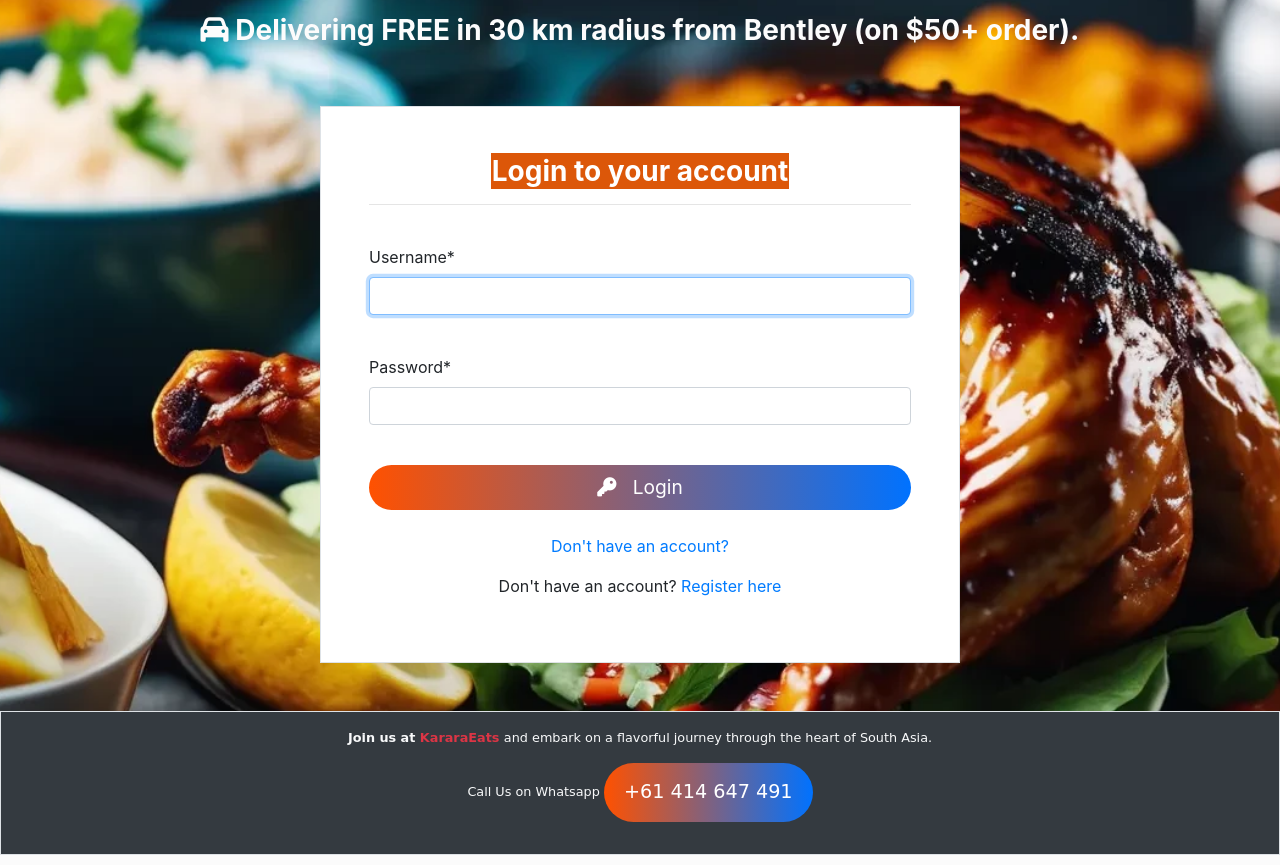
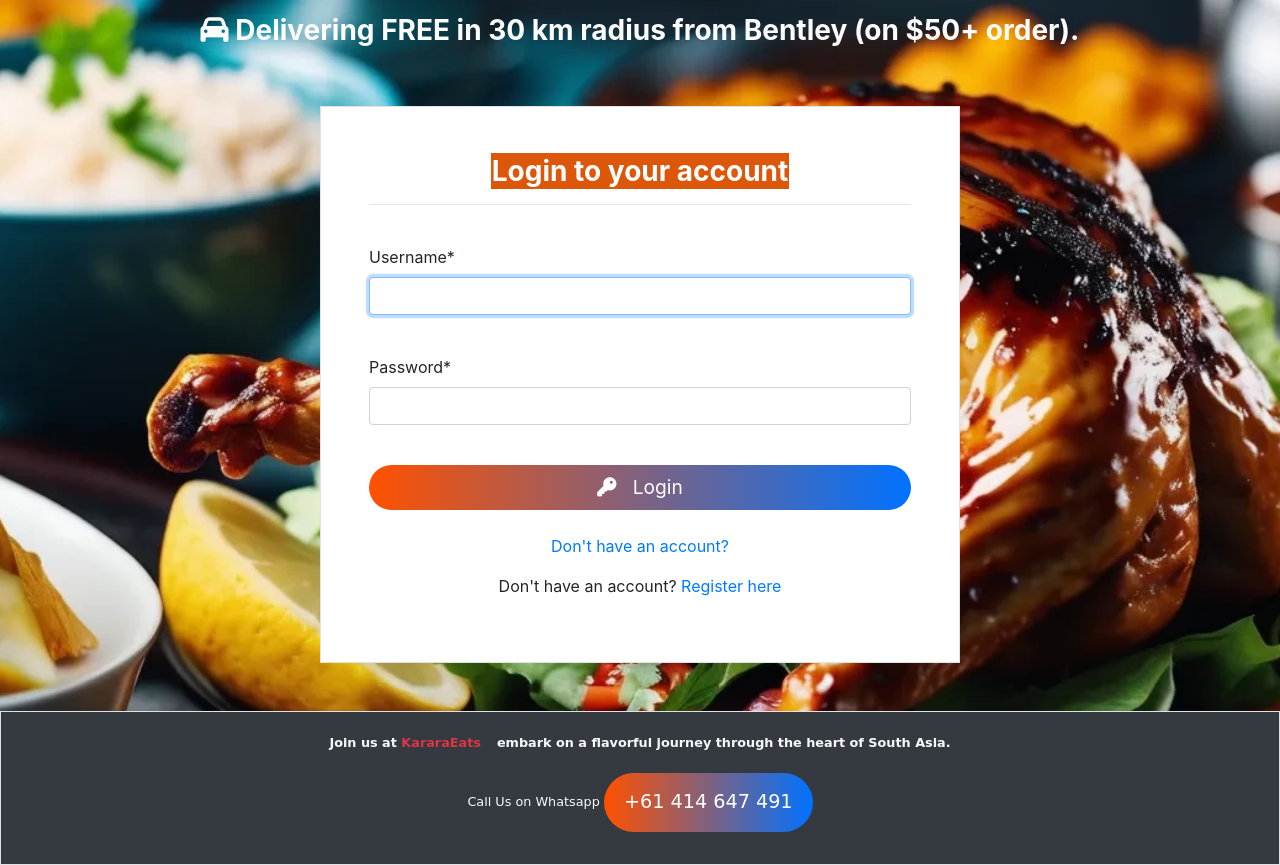
Before and after one commit to farazahmad204/Local_changes_kararaEats, a Django app: page / in a window 1280 px wide. Shown: the part 82-947 px from the top of the page. Run offline with Django 5.2, Linux system fonts and the light colour scheme; some libraries are stand-ins or nearby versions.

Commit message:
Minor tweaks regarding displaying data
Minor tweaks regarding displaying data
1-fix ref tag in footer
2- remove all un necessary Highlighted colors

```diff
--- a/templates/base.html
+++ b/templates/base.html
@@ -231,18 +231,18 @@
 
  <!-- ********************* Footer ****************************************************************************-->
 
-        <div class="container-fluid mt-5 text-bg-secondary p-3 border bg-dark text-light">
-            <div class="row">
-                <div class="col-lg-12 text-center">
-                    <p class="highlight text-center custom-font"><strong>Join us at <a href="{% url 'WeeklyMenu' %}"> <KararaEats class="text-danger">KararaEats </strong></a> and
-                            embark on a flavorful journey
-                            through the heart
-                            of South Asia.</strong></p>
-                          <p class="custom-font"> Call Us on Whatsapp <a class="btn btn-light " href="tel:+61414647491">+61 414 647 491</a></p>
-
-                </div>
-            </div>
+ <div class="container-fluid mt-5 text-bg-secondary p-3 border bg-dark text-light">
+    <div class="row">
+        <div class="col-lg-12 text-center">
+            <p class="highlight text-center custom-font">
+                <strong>Join us at <a href="{% url 'WeeklyMenu' %}" class="navbar-brand custom-font-brand">
+                    <span class="text-danger">KararaEats</span>
+                </a>embark on a flavorful journey through the heart of South Asia.</strong>
+            </p>
+            <p class="custom-font">Call Us on Whatsapp <a class="btn btn-light" href="tel:+61414647491">+61 414 647 491</a></p>
         </div>
+    </div>
+</div>
  <!-- ********************* End Footer ****************************************************************************-->
 
      <!-- Link Bootstrap JS and jQuery -->
```
Also changed, not shown: templates/orders/order_confirmation.html (+7 -8 lines), db.sqlite3.
